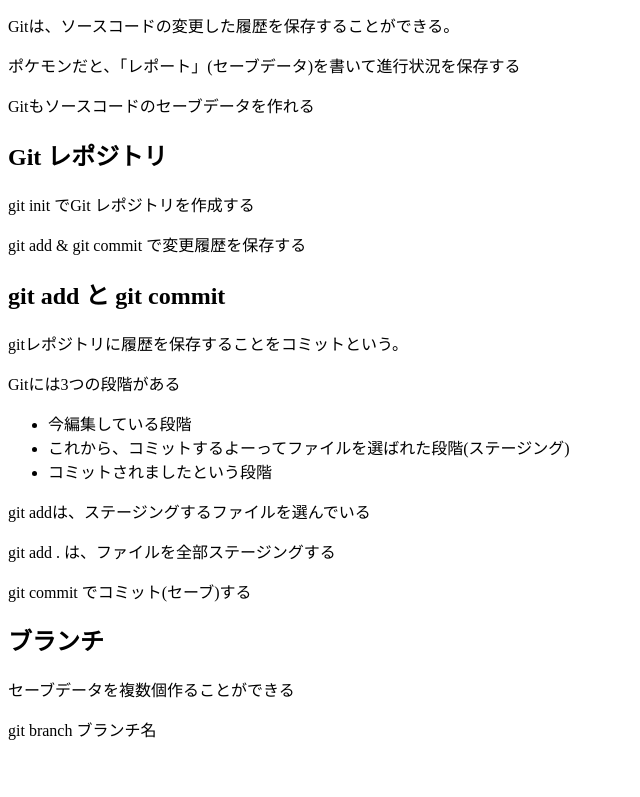
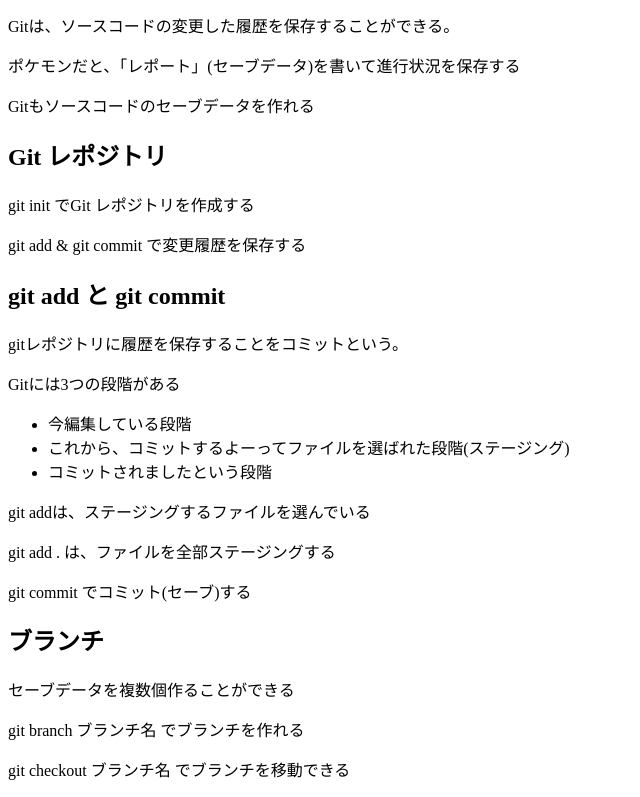
Before and after one commit to junseinagao/git-lesson, a plain HTML site: page index.html in a window 1280 px wide. Shown: the part 116-913 px from the top of the page, without its empty margins (0-640 px from the left). Before the commit the page ends 873 px from the top, so only its background shows below. Drawn offline with Linux system fonts and the light colour scheme.

Commit message:
ブランチの作成まで

```diff
--- a/index.html
+++ b/index.html
@@ -30,6 +30,7 @@
     <p>git commit でコミット(セーブ)する</p>
     <h2>ブランチ</h2>
     <p>セーブデータを複数個作ることができる</p>
-    <p>git branch ブランチ名</p>
+    <p>git branch ブランチ名 でブランチを作れる</p>
+    <p>git checkout ブランチ名 でブランチを移動できる</p>
   </body>
 </html>
```
